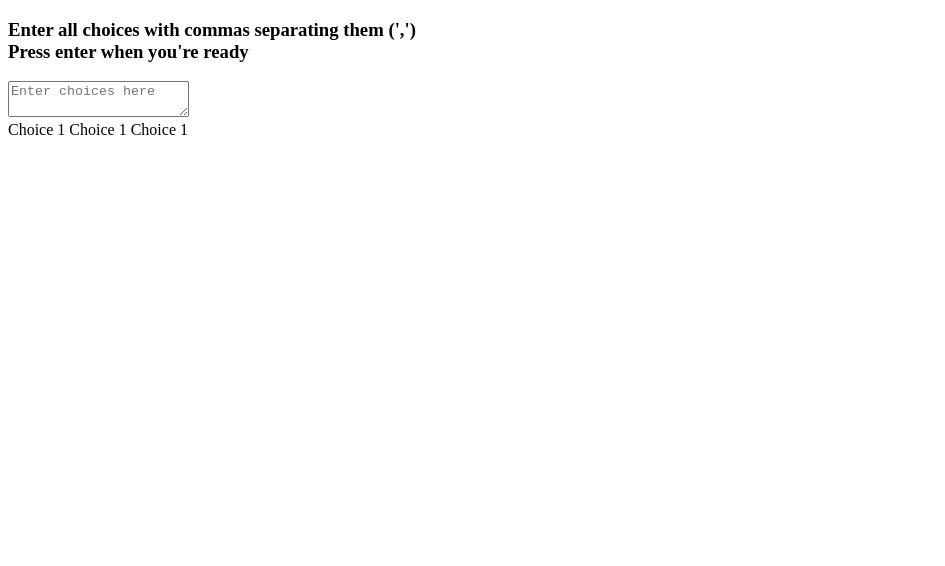
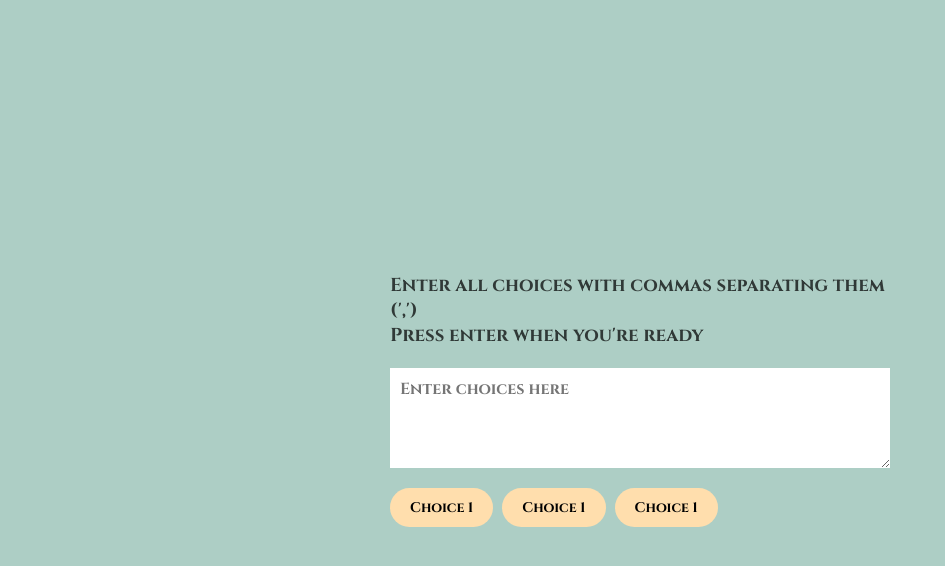
Before and after one commit to LRSORRENTI/RANDOM-CHOICE, a plain HTML site: page index.html in a window 1280 px wide. Shown: the whole page, without its empty margins (0-945 px from the left). Drawn offline with Linux system fonts and the light colour scheme.

Commit message:
added styling foundation

```diff
--- a/style.css
+++ b/style.css
@@ -1,9 +1,48 @@
-@import url("/fonts/Cinzel-Bold.ttf");
+@font-face {
+  font-family: Cinzel-Bold;
+  src: url(/fonts/Cinzel-Bold.ttf);
+}
 
 * {
   box-sizing: border-box;
 }
 
 body {
-  font-family: Cinzel-Bold;
+  background-color: #a5c9bfe7;
+  font-family: Cinzel-Bold, sans-serif;
+  display: flex;
+  flex-direction: column;
+  justify-content: center;
+  align-items: center;
+  height: 100vh;
+  overflow: hidden;
+  margin: 0;
 }
+
+h3 {
+  color: rgba(0, 0, 0, 0.723);
+  margin: 10px 0 20px;
+}
+
+.container {
+  width: 500px;
+}
+#textarea {
+  border: none;
+  display: block;
+  width: 100%;
+  height: 100px;
+  font-family: inherit;
+  padding: 10px;
+  margin: 0 0 20px;
+  font-size: 16px;
+}
+
+.tag {
+  background-color: navajowhite;
+  border-radius: 50px;
+  padding: 10px 20px;
+  margin: 0 5px 10px 0;
+  font-size: 14px;
+  display: inline-block;
+}
```
